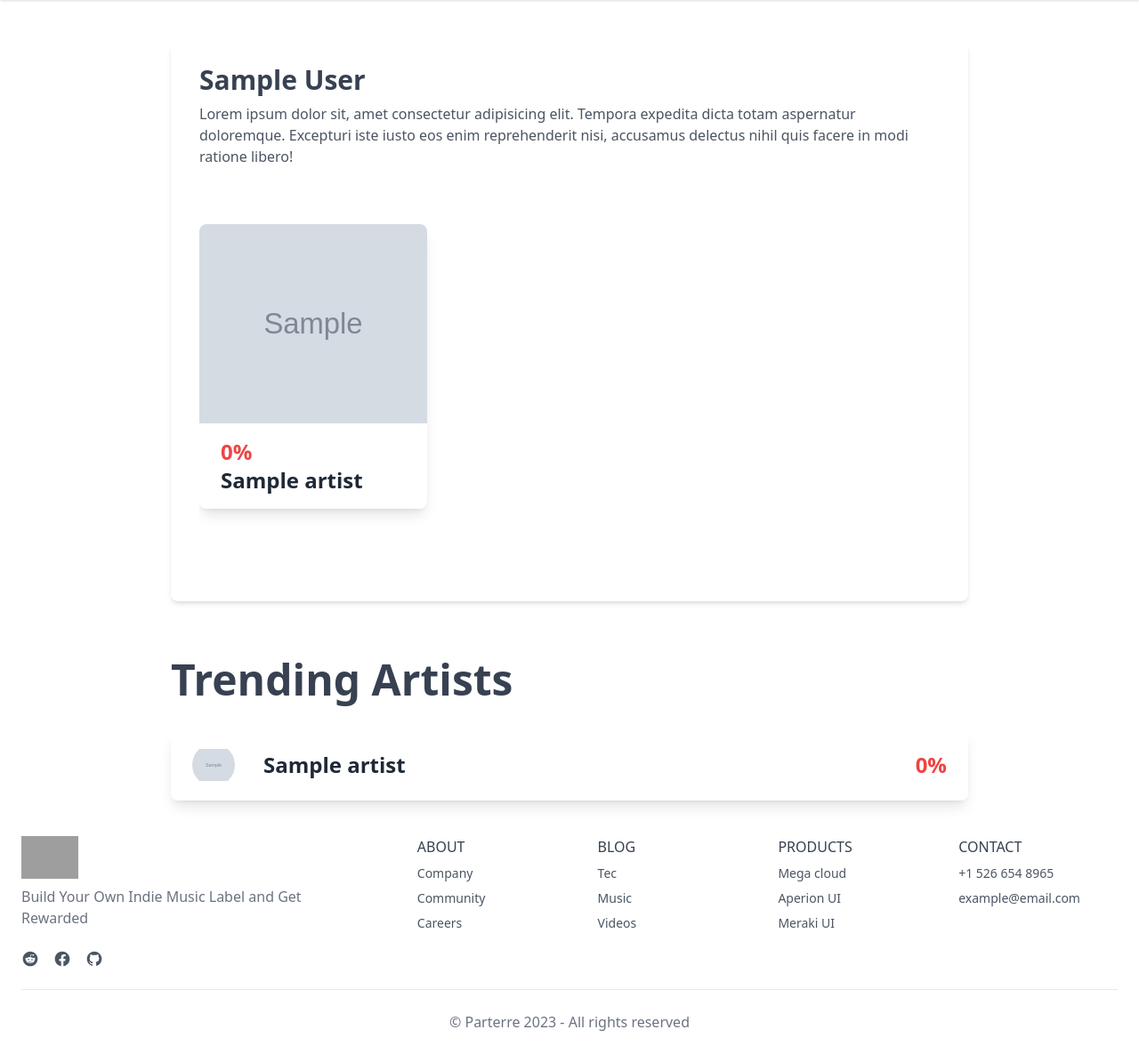
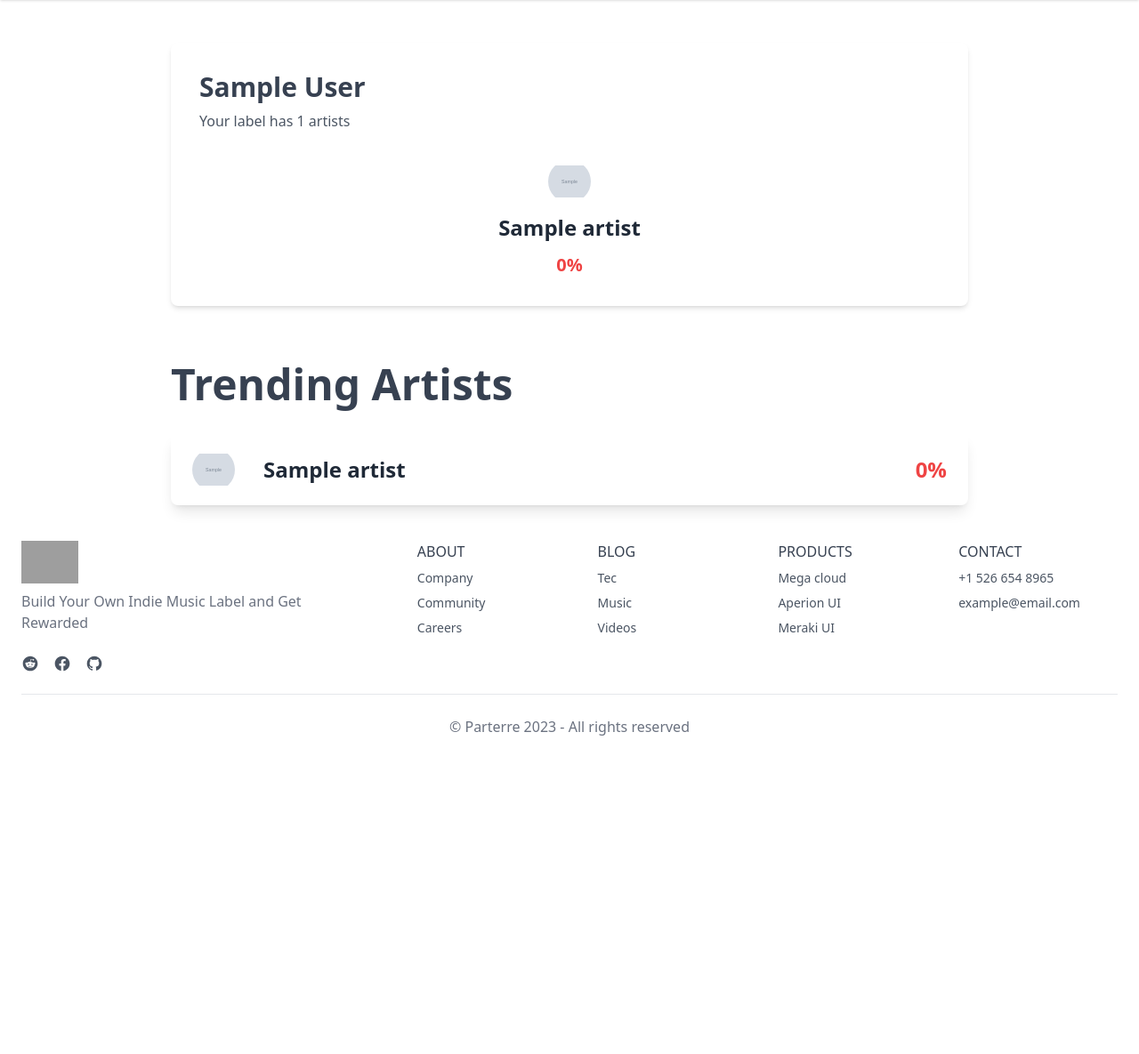
Before and after one commit to liuuuk311/parterre, a Django app: page /dashboard in a window 1280 px wide. Shown: the part 80-1265 px from the top of the page at 89% size. After the commit the page ends 907 px from the top, so only its background shows below. Run offline with Django 4.2, Linux system fonts and the light colour scheme; a user stored in the database is signed in; tables that the repository leaves empty hold one stand-in row (values such as "Sample post"); grey boxes marked "Sample" are stand-in pictures; parts of the project's set-up code (start-up, migrations or seed data) failed here and were passed over; some libraries are stand-ins or nearby versions; grey boxes are pictures that could not be loaded.

Commit message:
New style label card (with add button)

```diff
--- a/web/dashboard/templates/dashboard/trending_artists.html
+++ b/web/dashboard/templates/dashboard/trending_artists.html
@@ -10,7 +10,6 @@
             <a href="{% url 'artist-detail' artist.pk %}" class="rounded-lg shadow-lg w-full dark:bg-gray-800">
                 <div class="px-6 py-4 flex flex-row gap-8 items-center justify-between">
                     <img class="object-center w-12 h-12 object-scale-down rounded-full" src="
-
                             {% if artist.image %}{{ artist.image.url }}{% else %}https://placehold.co/600x400{% endif %}"
                          alt="{{ artist.stage_name }}">
                     <h1 class="text-xl flex-grow md:text-2xl font-semibold text-gray-800 dark:text-white">{{ artist.stage_name }}</h1>
--- a/web/dashboard/templates/dashboard/your_label.html
+++ b/web/dashboard/templates/dashboard/your_label.html
@@ -1,33 +1,43 @@
 {% load i18n utils %}
 <div class="mx-auto max-w-4xl px-8 py-4 my-8 bg-white rounded-lg shadow-md dark:bg-gray-800">
-    <div class="mt-2">
-        <h2 href="#" class="text-3xl capitalize font-bold text-gray-700 dark:text-white hover:text-gray-600 dark:hover:text-gray-200">
+    <div class="my-4">
+        <h2 href="#"
+            class="text-3xl capitalize font-bold text-gray-700 dark:text-white hover:text-gray-600 dark:hover:text-gray-200">
             {{ user.label.name }}
         </h2>
-        <p class="mt-2 mb-16 text-gray-600 dark:text-gray-300">
-            Lorem ipsum dolor sit, amet consectetur adipisicing elit. Tempora expedita dicta totam aspernatur doloremque. Excepturi iste iusto eos enim reprehenderit nisi, accusamus delectus nihil quis facere in modi ratione libero!
+        <p class="mt-2 mb-8 text-gray-600 dark:text-gray-300">
+            {% if user.label.is_empty %}
+                {% translate "Your record label is empty, you can add add new artists to your roaster" %}
+            {% else %}
+                {% translate "Your label has" %} {{ user.label.artists.count }} {% translate "artists" %}
+            {% endif %}
         </p>
 
-        <div class="flex overflow-x-scroll pb-10 -ml-6 -mr-6 md:-ml-20 md:-mr-12 lg:ml-0 hide-scroll-bar">
-            <div class="flex flex-nowrap gap-x-8 pl-6 pr-6 md:pl-20 lg:pl-0">
+        <div class="flex justify-center gap-8">
             {% for artist in user.label.artists.all %}
-                {% include "artists/partials/artist_card.html" with artist=artist %}
+                <div class="flex flex-col gap-3 items-center justify-between">
+                    <img class="object-center w-12 h-12 object-scale-down rounded-full" src="
+                        {% if artist.image %}{{ artist.image.url }}{% else %}https://placehold.co/600x400{% endif %}"
+                         alt="{{ artist.stage_name }}">
+                    <h3 class="text-lg flex-grow md:text-2xl font-semibold text-gray-800 dark:text-white">{{ artist.stage_name }}</h3>
+                    {% with artist.get_percentage as percentage %}
+                        <h3 class="md:text-xl text-xl font-extrabold {% if percentage > 0 %}text-green-600{% else %}text-red-500{% endif %}">{{ percentage }}%</h3>
+                    {% endwith %}
+                </div>
             {% endfor %}
 
-            {% for slot in user.label.slots_available|times %}
-                <div class="w-64 max-w-lg overflow-hidden bg-gray-200 rounded-lg shadow-lg dark:bg-gray-700">
-                    <div class="px-6 py-4">
-                        <h1 class="text-xl md:text-2xl font-semibold text-gray-800 dark:text-white">Slot Available</h1>
-                    </div>
-                </div>
-            {% endfor %}
-        </div>
+            {% if user.label.slots_available %}
+                <button class="flex flex-col gap-3 items-center justify-between">
+                    <svg xmlns="http://www.w3.org/2000/svg" fill="none" viewBox="0 0 24 24" stroke-width="1.5"
+                         stroke="currentColor" class="w-12 h-12 bg-gray-200 rounded-full dark:bg-gray-700">
+                        <path stroke-linecap="round" stroke-linejoin="round" d="M12 4.5v15m7.5-7.5h-15"/>
+                    </svg>
+                    <h3 class="text-lg flex-grow md:text-2xl font-light text-gray-800 dark:text-white">
+                        {% translate "Add new artist" %}
+                    </h3>
+                </button>
+            {% endif %}
         </div>
     </div>
 
-
-    <div class="flex items-center justify-end mt-12">
-{#        {% translate "Create new label" as create_new_label %}#}
-{#        {% include "utils/buttons/primary_button.html" with label=create_new_label href="#" %}#}
-    </div>
 </div>
--- a/web/users/models.py
+++ b/web/users/models.py
@@ -109,6 +109,10 @@ class RecordLabel(models.Model):
     def slots_available(self) -> int:
         return max(self.slots - self.artists.count(), 0)
 
+    @property
+    def is_empty(self) -> bool:
+        return self.artists.count() == 0
+
     def add_artist(self, artist):
         if self.slots_available:
             self.artists.add(artist)
```
